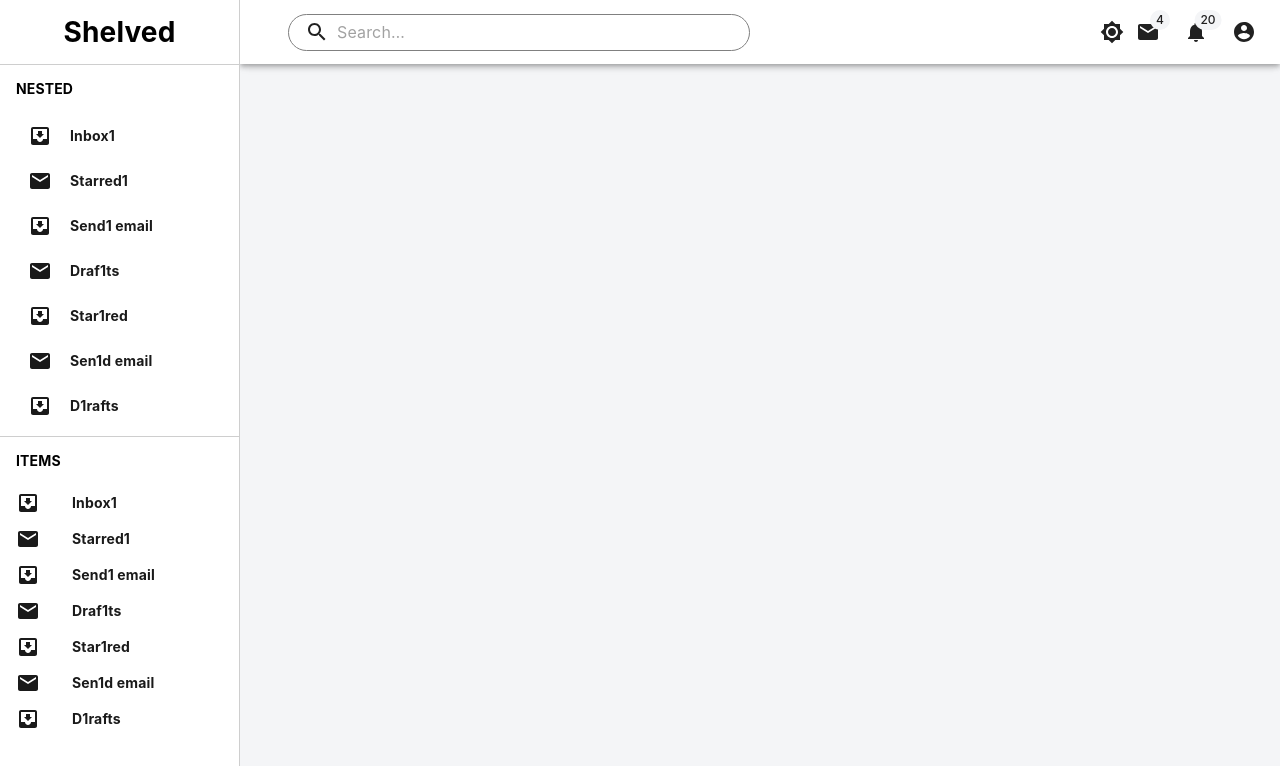
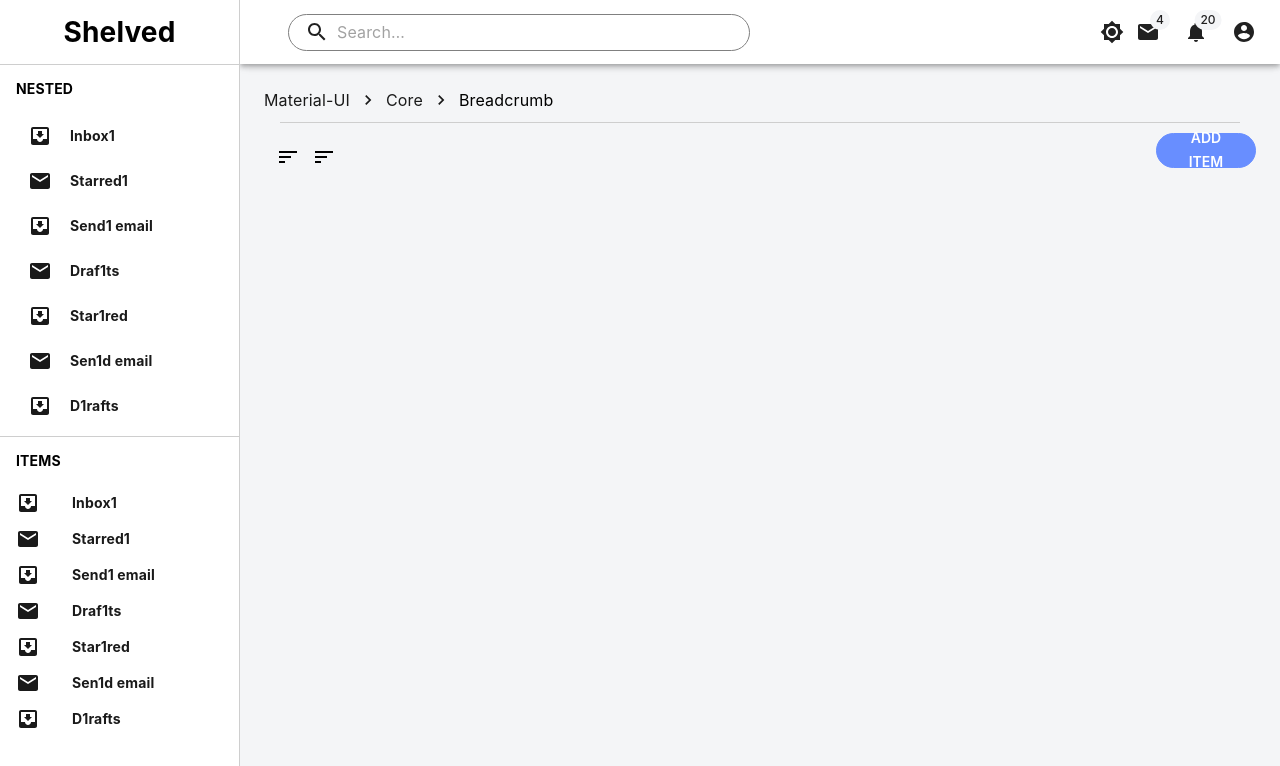
Before and after one commit to arju88nair/ReactTIL, a React app: page /board/1 in a window 1280 px wide. Shown: the top 766 px of the page. Built offline with nearby package versions, Linux system fonts and the light colour scheme; sample sign-in values are in the browser's storage.

Commit message:
Board view version 1

```diff
--- /dev/null
+++ b/src/views/BoardPage/BoardActions.js
@@ -0,0 +1,79 @@
+import React from 'react';
+import {makeStyles} from '@material-ui/core/styles';
+import {ShelvedBreadCrumbs} from "../Components/BreadCrumbs";
+import Grid from "@material-ui/core/Grid";
+import {Autocomplete} from "@material-ui/lab";
+import {Paper} from "@material-ui/core";
+import Button from "@material-ui/core/Button";
+import IconButton from "@material-ui/core/IconButton";
+import SortIcon from "@material-ui/icons/Sort";
+import Divider from "@material-ui/core/Divider";
+
+const useStyles = makeStyles((theme) => ({
+    toolbar: theme.mixins.toolbar,
+    content: {
+        flexGrow: 1,
+        backgroundColor: theme.palette.secondary.main,
+        padding: theme.spacing(3),
+    },
+    fixedWidthContainer: {
+        maxWidth: "100px",
+    },
+    submit: {
+        background: theme.palette.action.primary,
+        color: theme.palette.text.light,
+        borderColor: theme.palette.action.secondary,
+        borderRadius: '25px',
+        height: '35px',
+        fontWeight: "600",
+        '&:hover': {
+            background: theme.palette.action.hover,
+        }
+    },
+
+}));
+
+export function BoardActions() {
+    const classes = useStyles();
+    return (
+        <main className={classes.content}>
+            <div className={classes.toolbar}/>
+            <ShelvedBreadCrumbs/>
+            <Divider style={{marginTop:'1%',marginBottom:'1%'}} variant="middle" />
+            <Grid container >
+                <Grid item xs={3} className={classes.fixedWidthContainer}>
+                <IconButton
+                    edge="end"
+                    color="inherit"
+                    aria-label="mode"
+                >
+                    <SortIcon/>
+                </IconButton>
+                <IconButton
+                    edge="end"
+                    color="inherit"
+                    aria-label="mode"
+                >
+                    <SortIcon/>
+                </IconButton>
+            </Grid>
+                <Grid item style={{flexGrow: "1"}}>
+
+                </Grid>
+                <Grid direction="row"
+                      justifyContent="center"
+                      alignItems="center"
+                      xs={3} item className={classes.fixedWidthContainer}>
+                    <Button
+                        type="submit"
+                        variant="outlined"
+                        className={classes.submit}
+                    >
+                        Add Item
+                    </Button>
+                </Grid>
+            </Grid>
+
+        </main>
+    )
+}
--- a/src/views/BoardPage/BoardPage.jsx
+++ b/src/views/BoardPage/BoardPage.jsx
@@ -2,6 +2,8 @@ import React, { useEffect } from 'react';
 import {SideBar}from '../Components/SideBar'
 import CssBaseline from "@material-ui/core/CssBaseline";
 import {makeStyles} from "@material-ui/core/styles";
+import {ShelvedBreadCrumbs} from "../Components/BreadCrumbs";
+import {BoardActions} from "./BoardActions";
 
 
 const useStyles = makeStyles((theme) => ({
@@ -13,14 +15,13 @@ const useStyles = makeStyles((theme) => ({
 }));
 
 function BoardPage() {
-    console.log("bhik")
     const classes = useStyles();
 
     return (
         <div className={classes.root}>
-            <p>sdsds</p>
             <CssBaseline />
             <SideBar/>
+            <BoardActions/>
         </div>
     );
 }
--- /dev/null
+++ b/src/views/Components/BreadCrumbs.js
@@ -0,0 +1,37 @@
+import React from 'react';
+import { makeStyles } from '@material-ui/core/styles';
+import Breadcrumbs from '@material-ui/core/Breadcrumbs';
+import Typography from '@material-ui/core/Typography';
+import Link from '@material-ui/core/Link';
+import NavigateNextIcon from '@material-ui/icons/NavigateNext';
+
+const useStyles = makeStyles((theme) => ({
+    root: {
+        '& > * + *': {
+            marginTop: theme.spacing(2),
+        },
+    },
+}));
+
+function handleClick(event) {
+    event.preventDefault();
+    console.info('You clicked a breadcrumb.');
+}
+
+export  function ShelvedBreadCrumbs() {
+    const classes = useStyles();
+
+    return (
+        <div className={classes.root}>
+            <Breadcrumbs separator={<NavigateNextIcon fontSize="small" />} aria-label="breadcrumb">
+                <Link color="inherit" href="/" onClick={handleClick}>
+                    Material-UI
+                </Link>
+                <Link color="inherit" href="/getting-started/installation/" onClick={handleClick}>
+                    Core
+                </Link>
+                <Typography color="textPrimary">Breadcrumb</Typography>
+            </Breadcrumbs>
+        </div>
+    );
+}
--- a/src/views/HomePage/BoardCards.js
+++ b/src/views/HomePage/BoardCards.js
@@ -92,7 +92,7 @@ export function BoardCards() {
                                 title={board.title}
                                 subheader={board.time_stamp}
                             />
-                            <Link to={`/board/2`} component={CardActionArea}>
+                            <Link to={`/board/2`}>
                                 <CardContent style={{backgroundColor: board.color, overflow: "hidden"}}>
                                     <div style={{
                                         color: "salmon",
--- a/src/views/NewNotesPage/Editor.jsx
+++ b/src/views/NewNotesPage/Editor.jsx
@@ -177,7 +177,7 @@ export function NewEditor() {
     return (
         <main className={classes.content}>
             <div className={classes.toolbar}/>
-            <Grid container className={classes.root}>
+            <Grid container>
                 <Grid item style={{flexGrow: "1"}}>
                     <Autocomplete
                         id="combo-box-demo"
```
Also changed, not shown: src/views/BoardPage/Boards.jsx (added).
